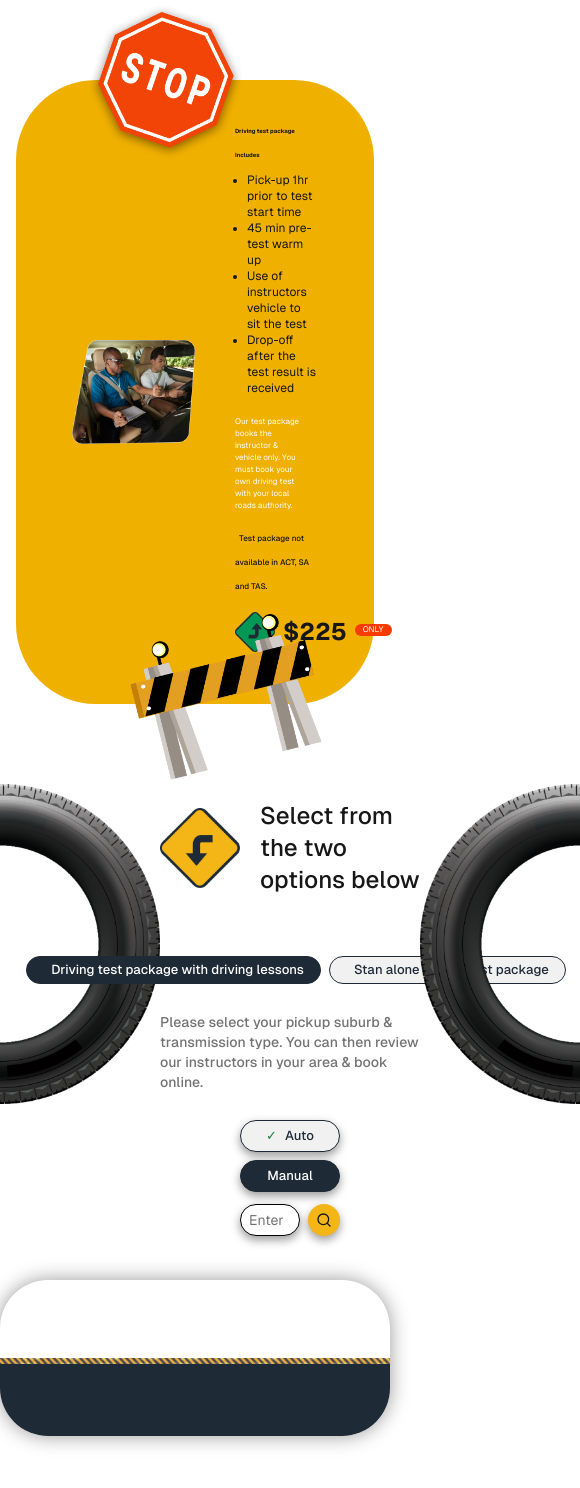
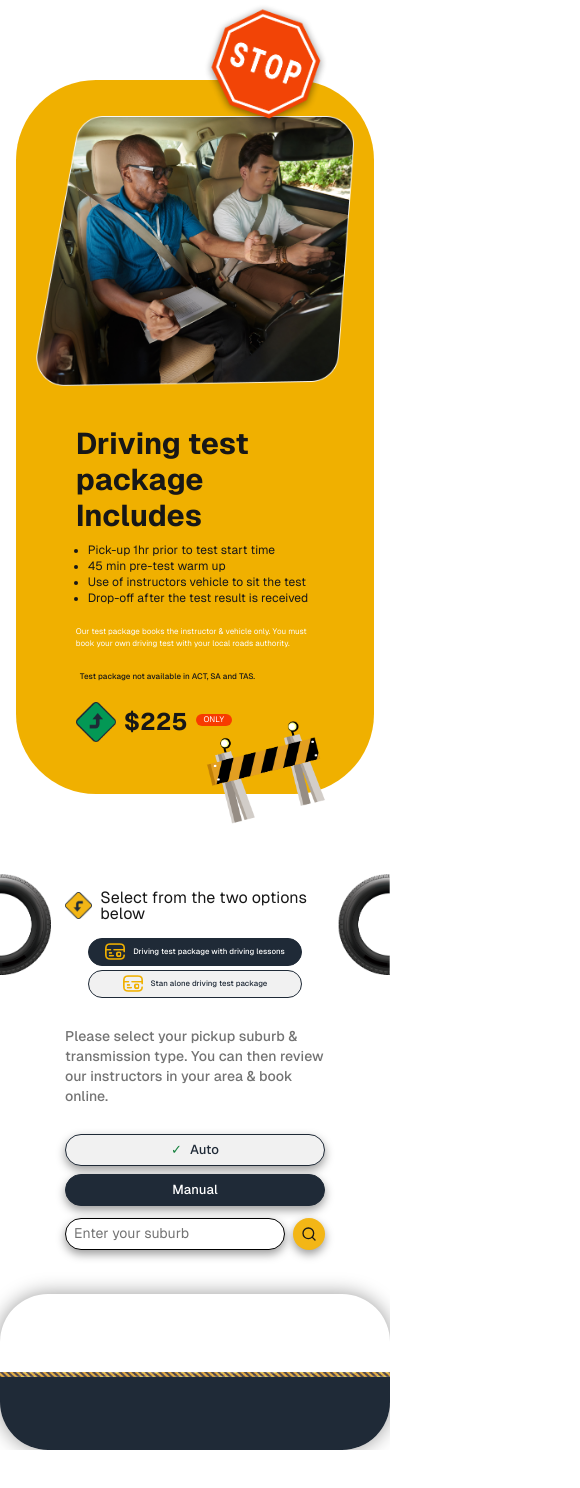
Before and after one commit to NazakatUmrani/Codefyze-Intern-Frontend, a Next.js app in the folder 01-Driver_UI/: page /package in a window 390 px wide. Shown: the top 1488 px of the page, 580 px wide, since content can reach past the window. Built offline with nearby package versions, Linux system fonts and the light colour scheme.

Commit message:
Add: responsiveness to packages page

```diff
--- a/01-Driver_UI/src/pages/package.js
+++ b/01-Driver_UI/src/pages/package.js
@@ -23,7 +23,7 @@ const geistMono = localFont({
 export default function Package() {
   return (
     <div
-      className={`${geistSans.variable} ${geistMono.variable} flex flex-col w-screen font-[family-name:var(--font-geist-sans)] mb-11`}
+      className={`${geistSans.variable} ${geistMono.variable} flex flex-col w-screen font-[family-name:var(--font-geist-sans)] mb-11 overflow-hidden`}
     >
       <main className="flex flex-col">
 
@@ -32,15 +32,15 @@ export default function Package() {
           <section className="w-full relative py-20">
 
             {/* Content */}
-            <section className="w-full bg-[#F0B000] aspect-[3/1] rounded-[5rem] py-9 px-14 flex items-center justify-center space-x-6">
-              <div className="w-full flex items-center justify-start space-x-10">
+            <section className="w-full bg-[#F0B000] aspect-[3/1] rounded-[5rem] py-9 px-5 md:px-14 flex items-center justify-center space-x-6">
+              <div className="w-full flex flex-col space-y-10 items-center md:flex-row md:items-center md:justify-start md:space-x-10">
                 <img
                   src="/skewed-image.png"
                   alt="skewed-image"
-                  className="w-1/2 h-auto block"
+                  className="w-full md:w-1/2 h-auto block"
                 />
-                <div className="w-4/12">
-                  <Label className="text-[1.5vw] sm:max-md:text-[2vw] md:text-3xl font-bold">
+                <div className="w-9/12 md:w-4/12">
+                  <Label className="text-3xl sm:max-md:text-[2vw] md:text-3xl font-bold">
                     Driving test package<br />Includes
                   </Label>
                   <ul className="ml-3 list-disc py-2">
@@ -49,7 +49,7 @@ export default function Package() {
                     <li className="text-xs">Use of instructors vehicle to sit the test</li>
                     <li className="text-xs">Drop-off after the test result is received</li>
                   </ul>
-                  <p className="text-[0.5rem] w-10/12 text-white py-3">
+                  <p className="text-[0.5rem] text-white py-3 md:w-10/12">
                     Our test package books the instructor & vehicle only. You must book your own driving test with your local roads authority.
                   </p>
                   <Label className="text-[0.5rem] py-2 pl-1">
@@ -71,20 +71,20 @@ export default function Package() {
             </section>
 
             {/* Image Stop */}
-            <section className="absolute top-0 right-32">
+            <section className="absolute top-0 right-11 md:right-32">
               <img
                 src="/stop-sign.png"
                 alt="stop-sign"
-                className="w-40 h-auto block"
+                className="w-32 md:w-40 h-auto block"
               />
             </section>
 
             {/* Image barrier */}
-            <section className="absolute bottom-0 right-11">
+            <section className="absolute bottom-12 right-11 md:bottom-0">
               <img
                 src="/barrier.png"
                 alt="barrier"
-                className="w-52 h-auto block"
+                className="w-32 md:w-52 h-auto block"
               />
             </section>
           </section>
@@ -96,42 +96,42 @@ export default function Package() {
           <img
             src="/tire.png"
             alt="tire-left"
-            className="w-40 h-auto block"
+            className="w-[13vw] h-auto block"
           />
           <div className="w-8/12 flex flex-col justify-start items-center mx-auto">
-            <Label className="text-2xl max-w-max max-h-max flex items-center py-4 space-x-5 mb-11">
+            <span className="text-base leading-4 space-x-2 md:text-2xl max-w-max max-h-max flex items-center py-4 md:space-x-5 md:mb-11">
               <img
                 src="/sign-route-yellow.png"
                 alt="sign-route-yellow"
-                className="w-20 block"
+                className="w-[7vw] block"
               />
               <p>Select from the two options below</p>
-            </Label>
-            <div className="flex space-x-2">
+            </span>
+            <div className="flex flex-col space-y-1 lg:space-y-0 lg:flex-row lg:space-x-2 lg:items-center lg:justify-center">
               <Button
-                className="ml-3 buttonDark text-[3vw] h-7 sm:text-base rounded-full md:h-max"
+                className="w-full buttonDark text-[1px] h-7 rounded-full md:text-[3vw] lg:w-auto"
                 variant="primary"
               >
                 <span className="text-green-700"><img
                   src="/card-icon-yellow.png"
                   alt="card-icon-yellow"
-                  className="w-10 block"
-                /> </span>Driving test package with driving lessons
+                  className="w-5 block"
+                /> </span><span className="text-[2vw] sm:text-base">Driving test package with driving lessons</span>
               </Button>
               <Button
-                className="buttonLight text-[3vw] h-7 sm:text-base rounded-full md:h-max"
+                className="w-full buttonLight text-[1px] h-7 rounded-full md:text-[3vw] lg:w-auto"
                 variant="primary"
               >
                 <span className="text-green-700"><img
                   src="/card-icon-yellow.png"
                   alt="card-icon-yellow"
-                  className="w-10 block"
-                /> </span>Stan alone driving test package
+                  className="w-5 block"
+                /> </span><span className="text-[2vw] sm:text-base">Stan alone driving test package</span>
               </Button>
             </div>
             <Label className="text-sm text-muted-foreground max-w-max max-h-max flex items-center py-4 space-x-5 my-3">Please select your pickup suburb & transmission type. You can then review our instructors in your area & book online.</Label>
             {/* search bar and buttons div */}
-            <div className="flex flex-col lg:flex-row items-center gap-3 w-full px-20">
+            <div className="flex flex-col lg:flex-row items-center gap-3 w-full md:px-20">
               <div className="flex flex-col justify-center gap-2 w-full sm:flex-row xl:w-max">
                 <Button
                   className="buttonLight w-full sm:w-1/2 lg:w-36 h-8 text-center rounded-2xl text-sm py-1 shadow-[0px_4px_10px_rgba(0,0,0,0.4)]"
@@ -153,7 +153,7 @@ export default function Package() {
           <img
             src="/tire.png"
             alt="tire-right"
-            className="w-40 h-auto block transform -scale-x-100"
+            className="w-[13vw] h-auto block transform -scale-x-100"
           />
         </section>
 
```
